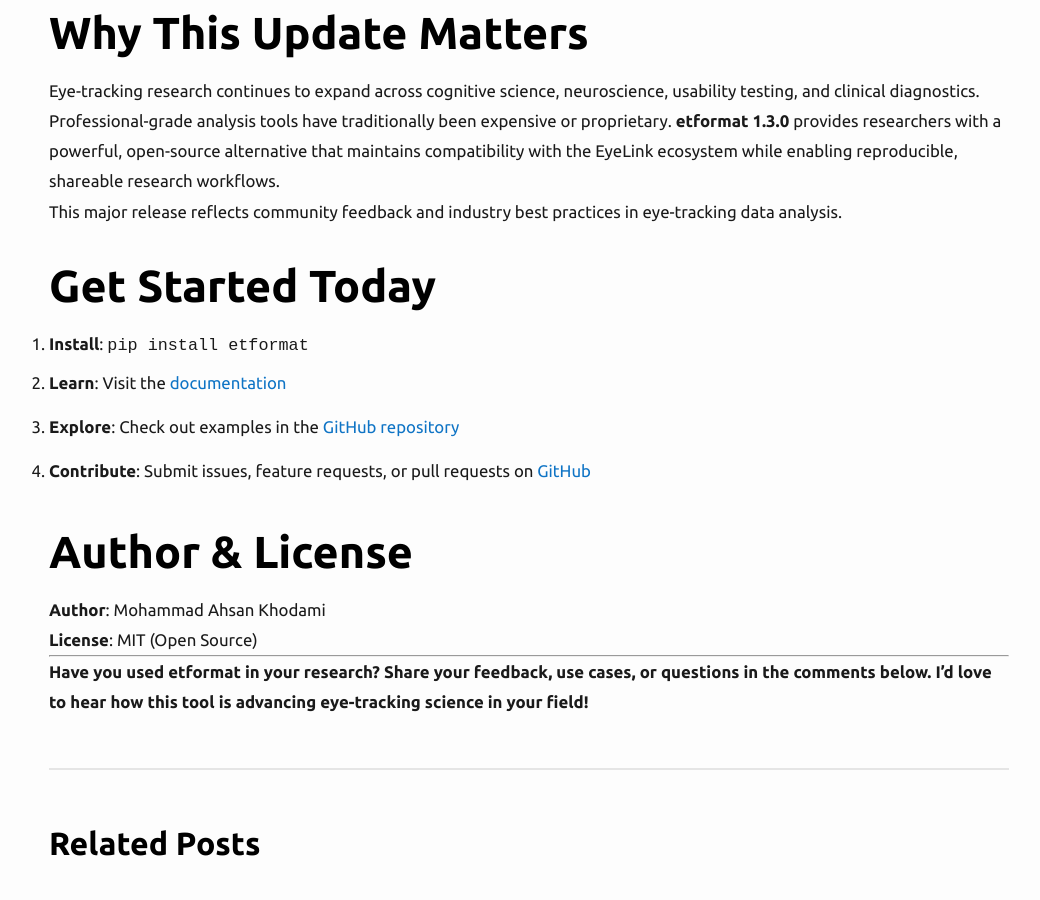
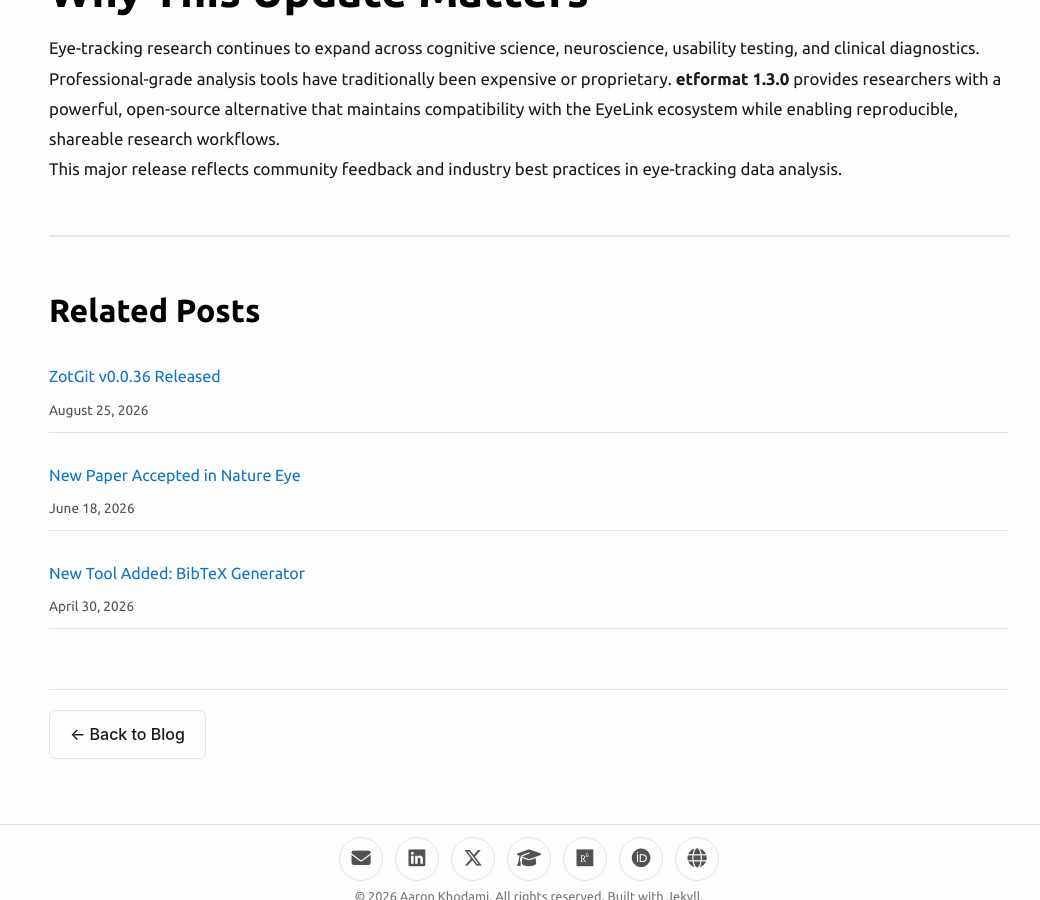
Before and after one commit to Aaronkhodami/aaronkhodami.github.io, a Jekyll site: the page built from _posts/2026-08-29-etformat-1-3-0-major-release.md, in a window 1280 px wide and 900 px high, scrolled down 2425 px. Shown: the whole window, without its empty margins (111-1151 px from the left). Built offline with Jekyll 4.4.1, drawn with Linux system fonts in a browser that asks for light colours; some of the changed text lies outside the part shown.

Commit message:
Revise title and remove unnecessary sections
Updated the title for clarity and removed sections on getting started, author, and feedback.

```diff
--- a/_posts/2026-08-29-etformat-1-3-0-major-release.md
+++ b/_posts/2026-08-29-etformat-1-3-0-major-release.md
@@ -1,6 +1,6 @@
 ---
 layout: post
-title: "etformat 1.3.0 is Published: A Major Update to EyeLink Eye Tracker Package is Now Live"
+title: "etformat 1.3.0 is Published: A Major Update is Now Live"
 date: 2026-08-29 12:00:00 +0100
 categories: [releases, research, eye-tracking]
 tags: [Python, Eye-Tracking, EDF, Data-Analysis, Open-Source, PyPI, Neuroscience, EyeLink]
@@ -79,19 +79,3 @@
 Eye-tracking research continues to expand across cognitive science, neuroscience, usability testing, and clinical diagnostics. Professional-grade analysis tools have traditionally been expensive or proprietary. **etformat 1.3.0** provides researchers with a powerful, open-source alternative that maintains compatibility with the EyeLink ecosystem while enabling reproducible, shareable research workflows.
 
 This major release reflects community feedback and industry best practices in eye-tracking data analysis.
-
-## Get Started Today
-
-1. **Install**: `pip install etformat`
-2. **Learn**: Visit the [documentation](https://aaronkhodami.org/etformat/intro.html)
-3. **Explore**: Check out examples in the [GitHub repository](https://github.com/Aaronkhodami/etformat)
-4. **Contribute**: Submit issues, feature requests, or pull requests on [GitHub](https://github.com/Aaronkhodami/etformat/issues)
-
-## Author & License
-
-**Author**: Mohammad Ahsan Khodami
-**License**: MIT (Open Source)
-
----
-
-**Have you used etformat in your research? Share your feedback, use cases, or questions in the comments below. I'd love to hear how this tool is advancing eye-tracking science in your field!**
```
